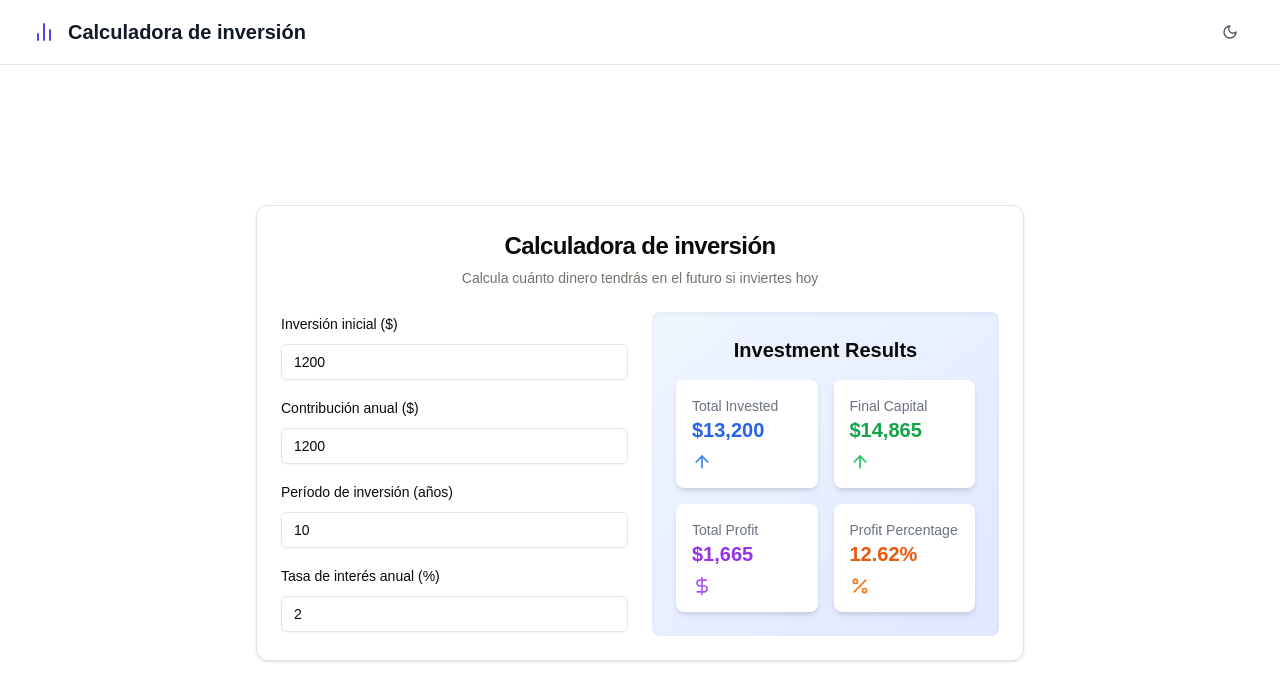
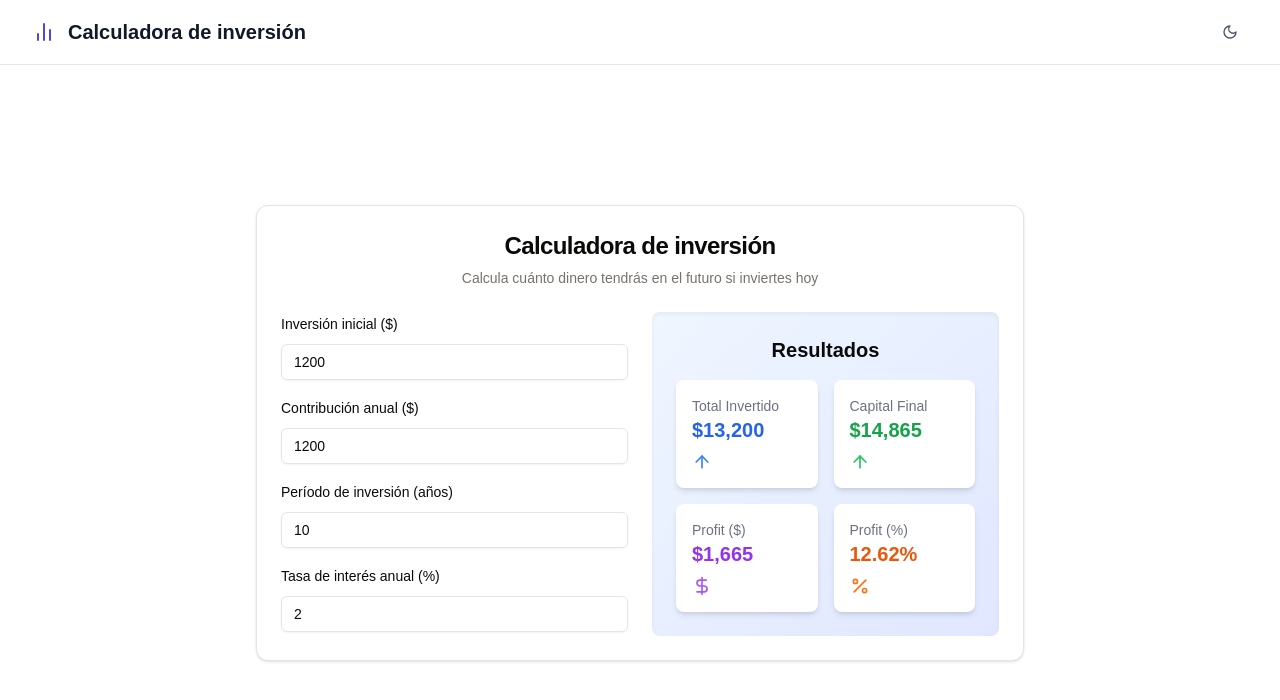
Before and after one commit to tomi-mercado/perorata, a Next.js app: page / in a window 1280 px wide. Shown: the top 700 px of the page. Built offline with nearby package versions, Linux system fonts and the light colour scheme; no server answers.

Commit message:
translate

```diff
--- a/src/components/investment-calculator.tsx
+++ b/src/components/investment-calculator.tsx
@@ -116,13 +116,13 @@ export default function InvestmentCalculator() {
 
             <div className="bg-gradient-to-br from-blue-50 to-indigo-100 dark:from-indigo-900 dark:to-indigo-400 p-6 rounded-lg shadow-inner space-y-4">
               <h3 className="text-xl font-semibold text-center mb-4">
-                Investment Results
+                Resultados
               </h3>
               <div className="grid grid-cols-1 sm:grid-cols-2 gap-4">
                 <div className="bg-white dark:bg-gray-800 p-4 rounded-lg shadow-md flex flex-col justify-between">
                   <div>
                     <p className="text-sm text-gray-500 dark:text-gray-400">
-                      Total Invested
+                      Total Invertido
                     </p>
                     <p className="text-xl font-bold text-blue-600 dark:text-blue-400 break-words">
                       {formatCurrency(results.totalInvested)}
@@ -133,7 +133,7 @@ export default function InvestmentCalculator() {
                 <div className="bg-white dark:bg-gray-800 p-4 rounded-lg shadow-md flex flex-col justify-between">
                   <div>
                     <p className="text-sm text-gray-500 dark:text-gray-400">
-                      Final Capital
+                      Capital Final
                     </p>
                     <p className="text-xl font-bold text-green-600 dark:text-green-400 break-words">
                       {formatCurrency(results.finalCapital)}
@@ -144,7 +144,7 @@ export default function InvestmentCalculator() {
                 <div className="bg-white dark:bg-gray-800 p-4 rounded-lg shadow-md flex flex-col justify-between">
                   <div>
                     <p className="text-sm text-gray-500 dark:text-gray-400">
-                      Total Profit
+                      Profit ($)
                     </p>
                     <p className="text-xl font-bold text-purple-600 dark:text-purple-400 break-words">
                       {formatCurrency(results.totalProfit)}
@@ -155,7 +155,7 @@ export default function InvestmentCalculator() {
                 <div className="bg-white dark:bg-gray-800 p-4 rounded-lg shadow-md flex flex-col justify-between">
                   <div>
                     <p className="text-sm text-gray-500 dark:text-gray-400">
-                      Profit Percentage
+                      Profit (%)
                     </p>
                     <p className="text-xl font-bold text-orange-600 dark:text-orange-400">
                       {results.profitPercentage.toFixed(2)}%
```
